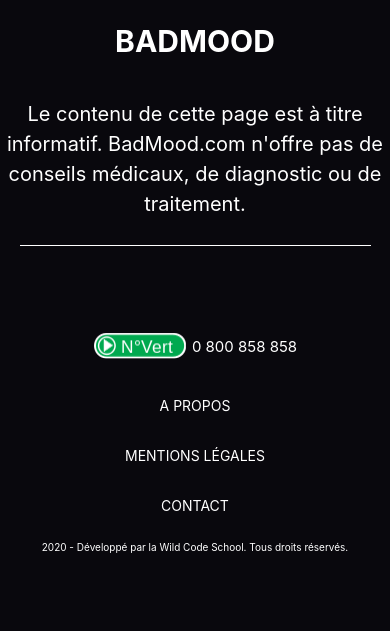
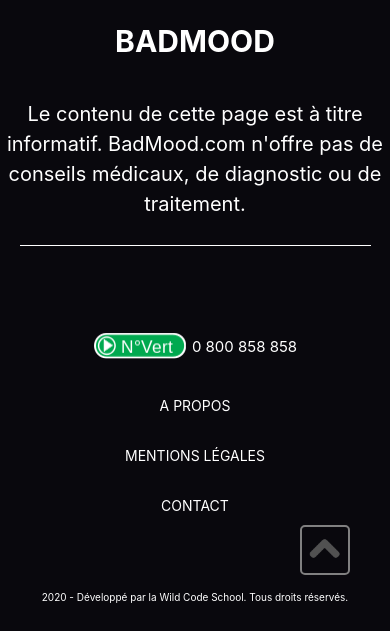
Before and after one commit to FranciscoKevin/Badmood, a PHP site: page /index.php in a window 390 px wide. Shown: the part 2847-3478 px from the top of the page. Before the commit the page ends 3400 px from the top, so only its background shows below. Run offline with PHP 8.4, Linux system fonts and the light colour scheme; some libraries are stand-ins or nearby versions.

Commit message:
Ajout d'un bouton fleche qui remonte haut de page

```diff
--- a/footer.css
+++ b/footer.css
@@ -91,6 +91,27 @@ a.footerLink{
   background: #2C3E50;
   opacity: 0.8;
   transition: .5s;
+  text-decoration: none;
+}
+
+
+#scroll_to_top {
+    width: 50px;
+    height: 50px;
+    border-radius: 5px;
+    align-self: flex-end;
+    margin-right: 40px;
+    border: solid 2px gray;
+    padding-top: 4px;
+    padding-left: 2px;
+}
+
+#scroll_to_top img {
+    width: 40px;
+}
+
+#scroll_to_top img:hover {
+    transform: scale(1.2);
 }
 
 @media (max-width: 996px){
--- a/footer.php
+++ b/footer.php
@@ -12,6 +12,9 @@
         <p class="footer"><a href="page_mentions_legales.php" class="footerLink">Mentions légales</a></p>
         <p class="footer"><a href="page_contact.php" class="footerLink">Contact</a></p>
     </div>
+            <div id="scroll_to_top">
+                <a href="#top"><img src="img/fleche.png" alt="Retourner en haut" title="Retourner en haut" /></a>
+            </div>
     <div class="wcsCopyright">
         <p class="wildCodeSchool">2020 - Développé par la Wild Code School. Tous droits réservés.</p>
     </div>
--- a/header.css
+++ b/header.css
@@ -36,12 +36,12 @@ label.logo:hover{
 
 /*NAVIGATION*/
 
-nav ul{
+nav .navi{
   float: right;
   margin-right: 10px;
 }
 
-nav ul li{
+nav .navi li{
   display: inline-block;
   line-height: 80px;
   margin: 0 5px;
@@ -49,7 +49,7 @@ nav ul li{
 }
 
 
-nav ul li a {
+nav .navi li a {
   color: white;
   font-size: 14px;
   padding: 7px 15px;
@@ -109,7 +109,7 @@ body{
       z-index: 10;
     }
 
-    ul{
+    .navi{
       position: fixed;
       width: 100%;
       height: 100vh;
@@ -120,13 +120,13 @@ body{
       transition: all .5s;
     }
 
-    nav ul li{
+    nav .navi li{
       display: block;
       margin: 60px 0;
       line-height: 30px;
     }
 
-    nav ul li a{
+    nav .navi li a{
       font-size: 20px;
     }
 
@@ -142,7 +142,7 @@ body{
 
       /* Parmi tous les éléments <input>, cibler tous
     éléments <ul> qui les suivent, donc il cible le bouton pour affiché le menu */
-    #check:checked ~ ul{
+    #check:checked ~ .navi{
       left: 0;
     }
   }
--- a/header.php
+++ b/header.php
@@ -7,7 +7,7 @@
       <i class="fas fa-bars"></i>  		<!-- icone menu dans un bouton checkbox-->
     </label>
     <a href="index.php"><label class="logo">BadMood</label></a>
-    <ul>
+    <ul class="navi">
       <li><a class="menu" href="page_adulte.php">Renseignements pour l'adulte</a></li>
       <li><a class="menu" href="page_enfant.php">Renseignements pour l'enfant</a></li>
       <li><a class="menu" href="page_infoSysteme.php">Système de santé</a></li>
```
Also changed, not shown: img/fleche.png (added).
